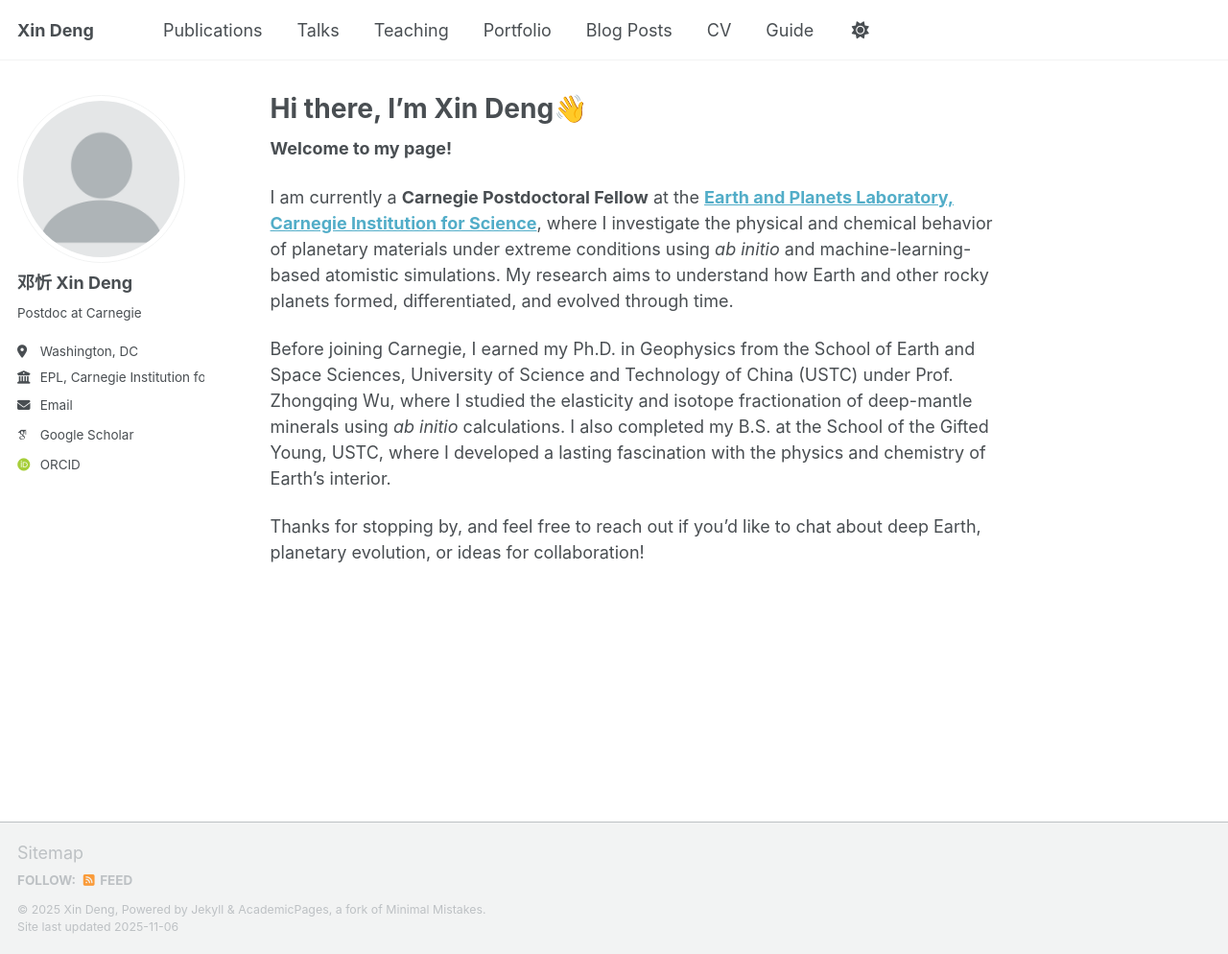
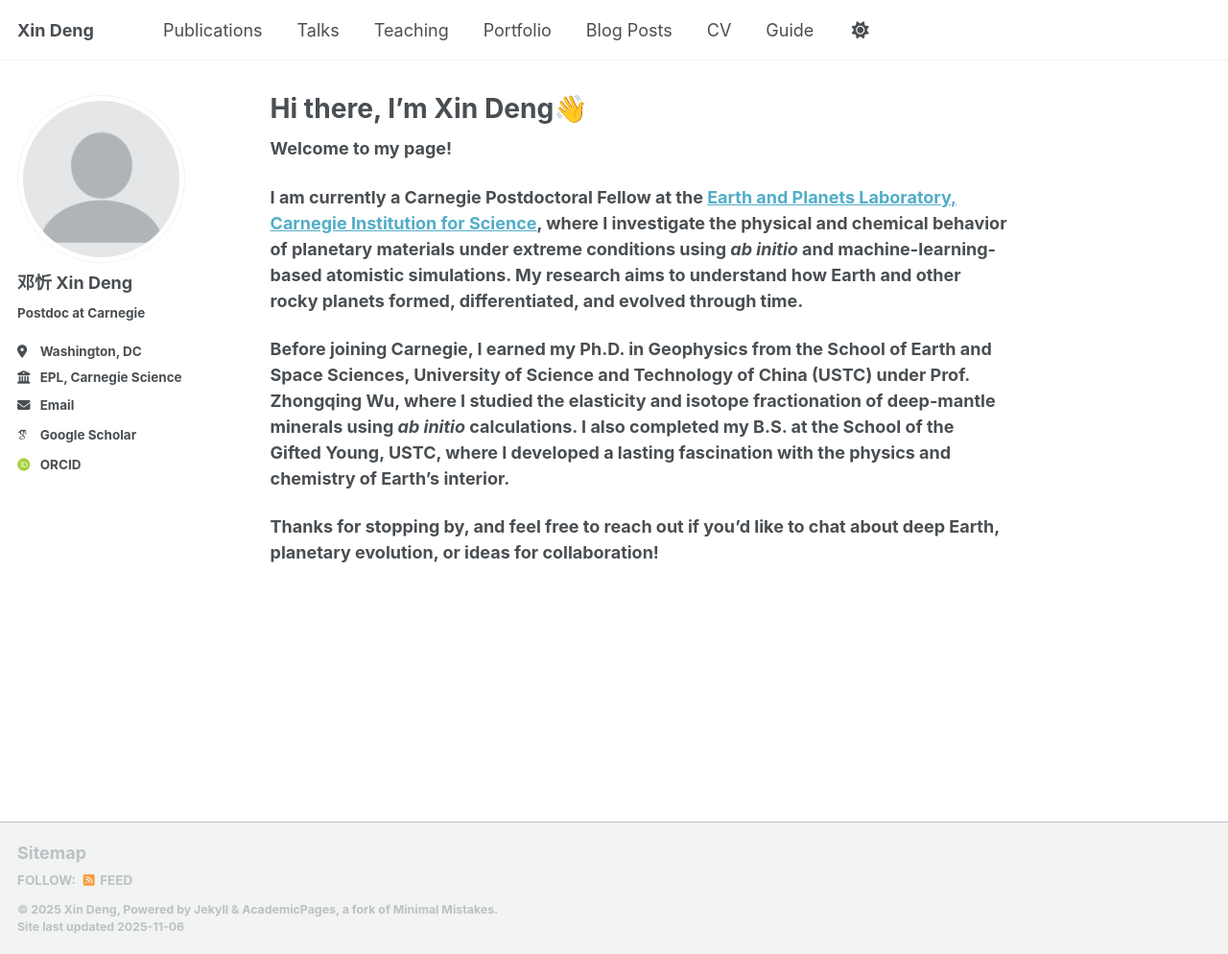
Before and after one commit to x1nd3ng/x1nd3ng.github.io, a Jekyll site: the page built from _pages/about.md, in a window 1280 px wide and 994 px high. Shown: the whole window at 96% size. Built offline with Jekyll 4.4.1, drawn with Linux system fonts in a browser that asks for light colours; some web fonts are replaced; a script that is not in the unit is left out.

Commit message:
Update _config.yml

```diff
--- a/_config.yml
+++ b/_config.yml
@@ -24,11 +24,11 @@ repository               : "x1nd3ng/x1nd3ng.github.io"
 author:
   # Biographic information
   avatar           : "profile.png"
-  name             : "邓忻 Xin Deng"
+  name             : "<strong>邓忻 Xin Deng<strong>"
   pronouns         : # example: "she/her"
-  bio              : "Postdoc at Carnegie"
+  bio              : "<strong>Postdoc at Carnegie<strong>"
   location         : "Washington, DC"
-  employer         : "EPL, Carnegie Institution for Science"
+  employer         : "EPL, Carnegie Science"
   uri              : # URL
   email            : "xdeng@carnegiescience.edu"
 
```
